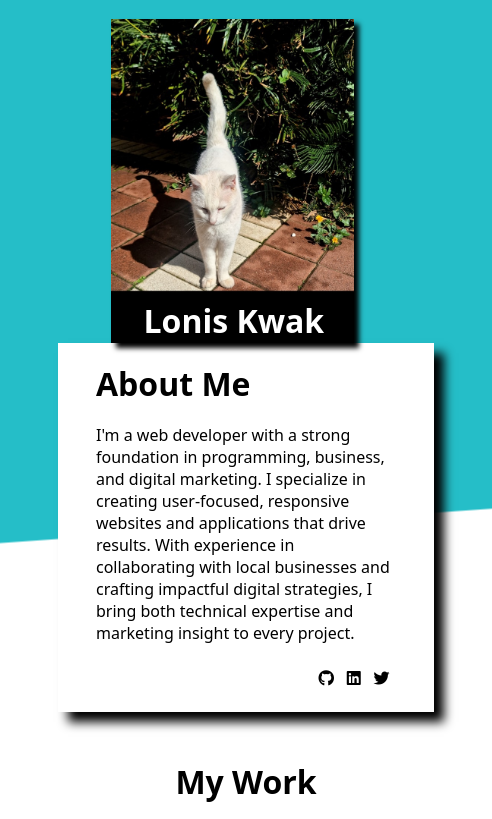
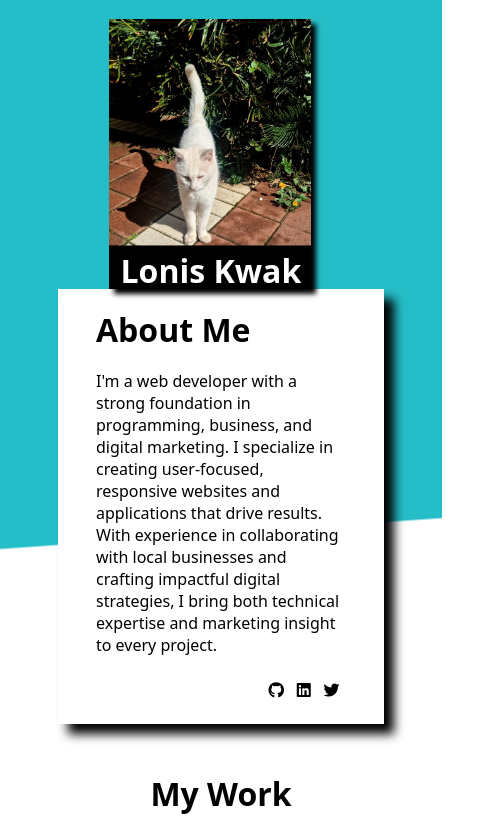
Before and after one commit to lonis752/mobile-friendly, a plain HTML site: page index.html in a window 390 px wide. Shown: the top 819 px of the page, 492 px wide, since content can reach past the window. Drawn offline with Linux system fonts and the light colour scheme.

Commit message:
remove the ability to scroll horizonatally on mobile

```diff
--- a/styles.css
+++ b/styles.css
@@ -158,6 +158,7 @@ footer img {
 @media only screen and (max-width: 800px) {
   body {
     width: 90vw;
+    max-width: 100%;
     height: 90vh;
   }
 
@@ -175,13 +176,14 @@ footer img {
 @media only screen and (max-width: 500px) {
   body {
     width: 90vw;
+    max-width: 100%;
     height: 90vh;
   }
 
   .bio,
   .projects
   .footer{
-    width: 300px;
+    width: 250px;
   }
 
   .projects {
```
